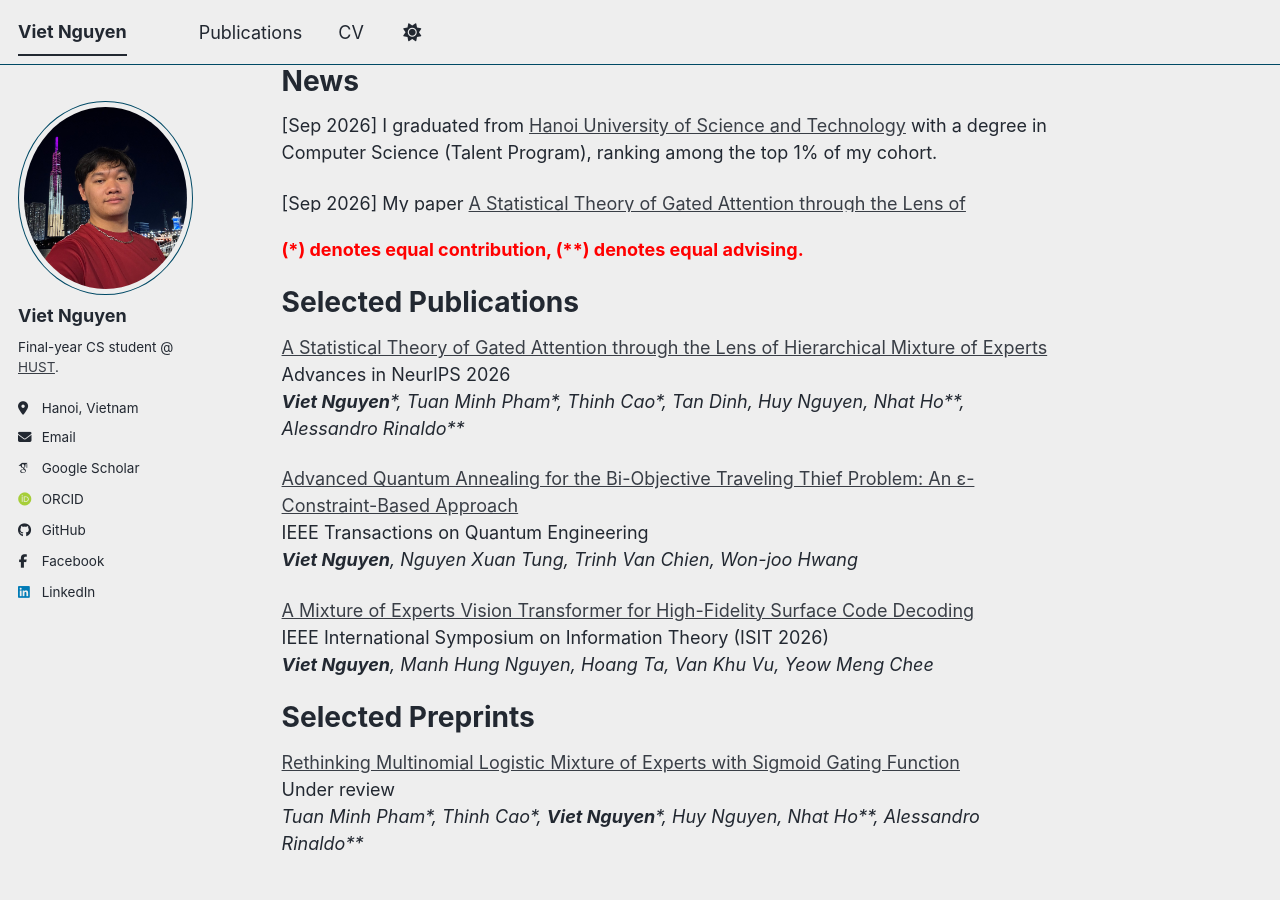
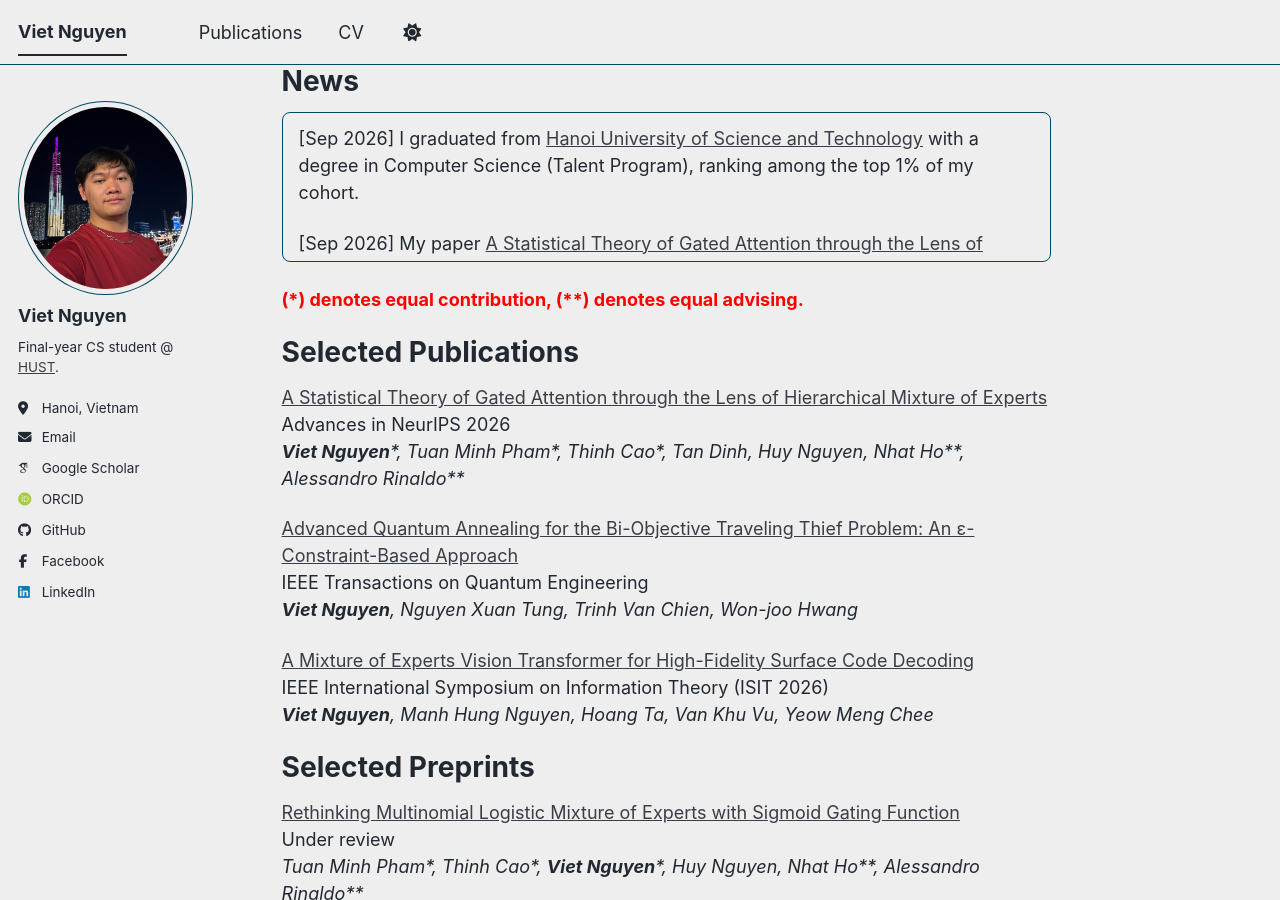
Before and after one commit to hsgsstudent/hsgsstudent.github.io, a Jekyll site: the page built from _pages/about.md, in a window 1280 px wide and 900 px high, scrolled down 598 px. Built offline with Jekyll 4.4.1, drawn with Linux system fonts in a browser that asks for light colours; some web fonts are replaced; a script bundle is joined from its source files by our own code; library files that are not in the unit come from our copies; some of the changed lines change nothing that is shown.

Commit message:
Enhance news section layout and content
Updated news section with improved styling and added graduation information.

```diff
--- a/_pages/about.md
+++ b/_pages/about.md
@@ -17,8 +17,18 @@ I’m actively seeking PhD positions in Statistics AI for the upcoming academic
 
 News
 ======
-<div style="height: 100px; overflow-y: auto; margin-bottom: 1.3em;"
-     role="region" aria-labelledby="news" tabindex="0">
+<div style="
+       height: 150px;
+       overflow-y: auto;
+       border: 1px solid var(--global-border-color, #ccc);
+       border-radius: 8px;
+       padding: 12px 16px;
+       margin-bottom: 1.3em;
+       box-sizing: border-box;
+     "
+     role="region"
+     aria-labelledby="news"
+     tabindex="0">
 
   <p>
     [Sep 2026] I graduated from <a href="https://hust.edu.vn">Hanoi University of Science and Technology</a> with a degree in Computer Science (Talent Program), ranking among the top 1% of my cohort.
```
